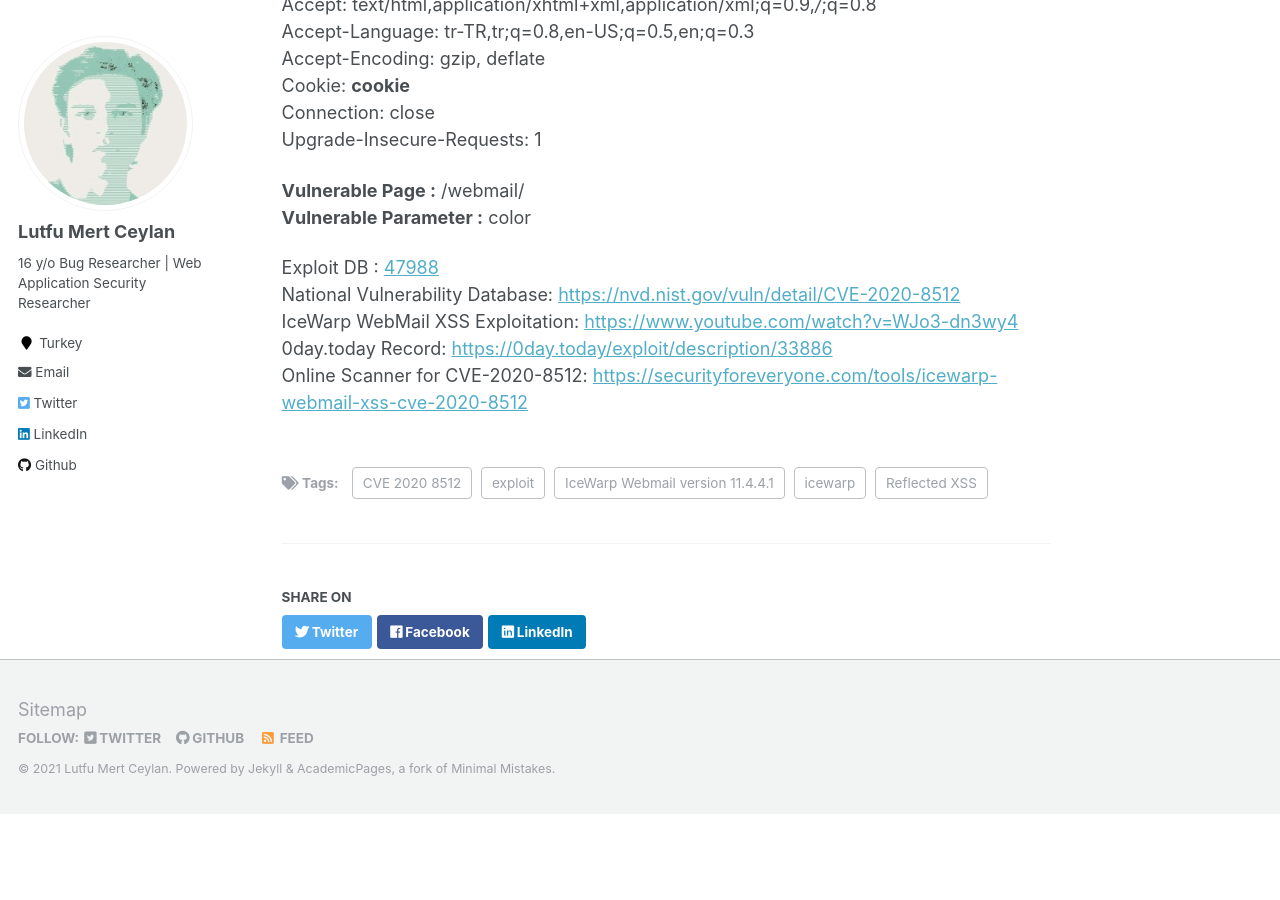
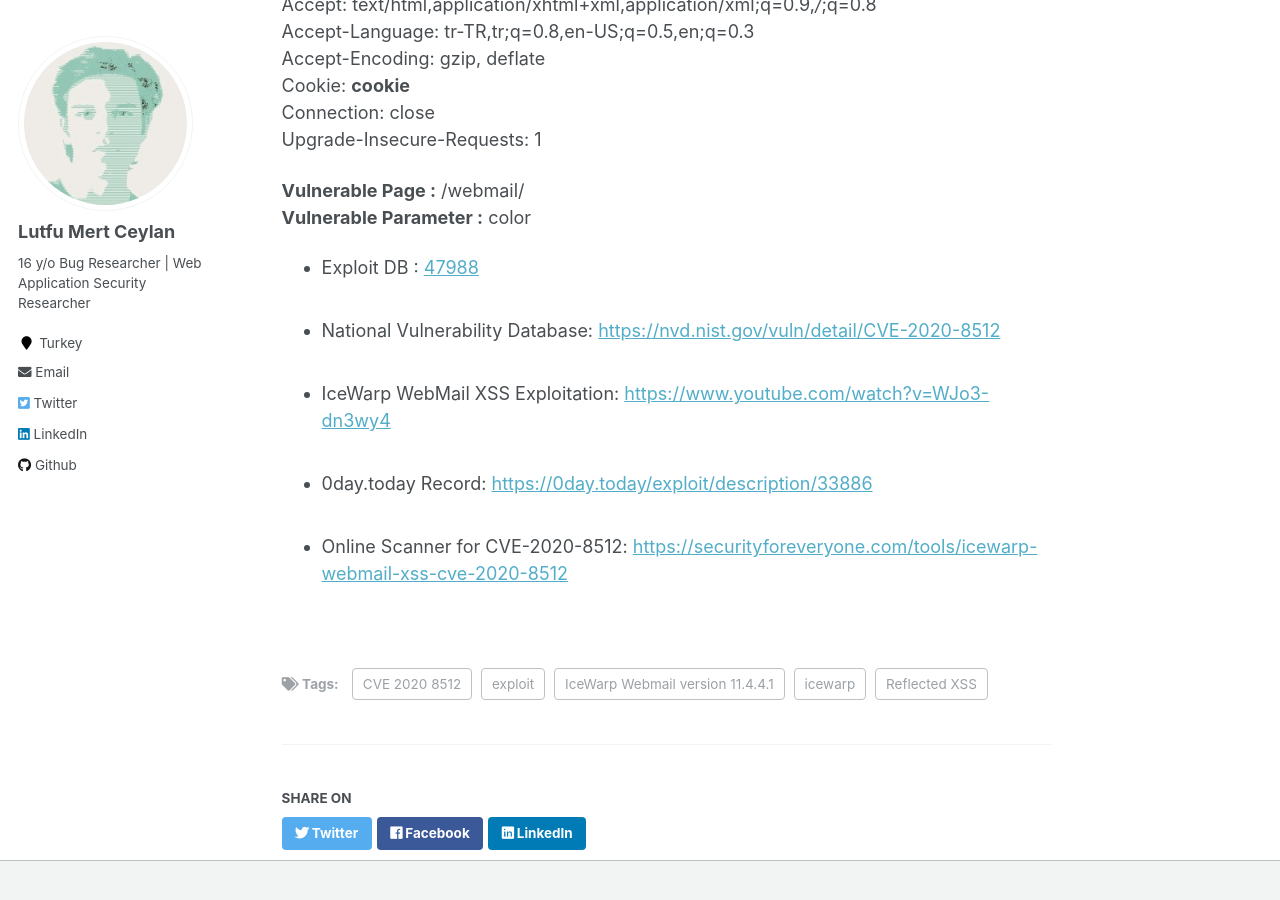
Before and after one commit to lutfumertceylan/mywebsite, a Jekyll site: the page built from _exploits/2020-01-27-IceWarp-Exploit-XSS.md, in a window 1280 px wide and 900 px high, scrolled down 667 px. Built offline with Jekyll 4.4.1, drawn with Linux system fonts in a browser that asks for light colours; before the commit the page ends 1481 px from its top, so only the background shows below that.

Commit message:
Update 2020-01-27-IceWarp-Exploit-XSS.md

```diff
--- a/_exploits/2020-01-27-IceWarp-Exploit-XSS.md
+++ b/_exploits/2020-01-27-IceWarp-Exploit-XSS.md
@@ -40,9 +40,10 @@ Upgrade-Insecure-Requests: 1<br>
 **Vulnerable Parameter :**
 color
 
-
-Exploit DB : <a href="https://www.exploit-db.com/exploits/47988">47988</a><br>
-National Vulnerability Database: <a href="https://nvd.nist.gov/vuln/detail/CVE-2020-8512">https://nvd.nist.gov/vuln/detail/CVE-2020-8512</a><br>
-IceWarp WebMail XSS Exploitation: <a href="https://www.youtube.com/watch?v=WJo3-dn3wy4">https://www.youtube.com/watch?v=WJo3-dn3wy4</a><br>
-0day.today Record: <a href="https://0day.today/exploit/description/33886">https://0day.today/exploit/description/33886</a><br>
-Online Scanner for CVE-2020-8512: <a href="https://securityforeveryone.com/tools/icewarp-webmail-xss-cve-2020-8512">https://securityforeveryone.com/tools/icewarp-webmail-xss-cve-2020-8512</a><br>
+<ul>
+<li>Exploit DB : <a href="https://www.exploit-db.com/exploits/47988">47988</a></li><br>
+<li>National Vulnerability Database: <a href="https://nvd.nist.gov/vuln/detail/CVE-2020-8512">https://nvd.nist.gov/vuln/detail/CVE-2020-8512</a></li><br>
+<li>IceWarp WebMail XSS Exploitation: <a href="https://www.youtube.com/watch?v=WJo3-dn3wy4">https://www.youtube.com/watch?v=WJo3-dn3wy4</a></li><br>
+<li>0day.today Record: <a href="https://0day.today/exploit/description/33886">https://0day.today/exploit/description/33886</a></li><br>
+<li>Online Scanner for CVE-2020-8512: <a href="https://securityforeveryone.com/tools/icewarp-webmail-xss-cve-2020-8512">https://securityforeveryone.com/tools/icewarp-webmail-xss-cve-2020-8512</a></li><br>
+<ul>
```
